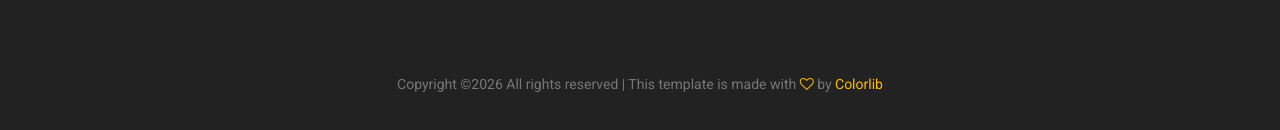
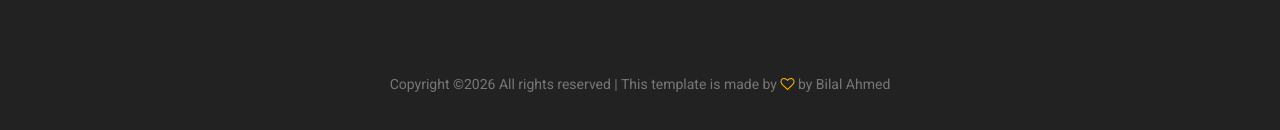
Before and after one commit to 6610510897108-65104109101100/Shoes-E-commerce-Website, a plain HTML site: page index.html in a window 1280 px wide. Shown: the part 4761-4891 px from the top of the page. Drawn offline with nearby package versions, Linux system fonts and the light colour scheme; some packages are replaced by stand-ins of ours.

Commit message:
Update index.html

```diff
--- a/index.html
+++ b/index.html
@@ -1144,8 +1144,8 @@
 			</div>
 			<div class="footer-bottom d-flex justify-content-center align-items-center flex-wrap">
 				<p class="footer-text m-0"><!-- Link back to Colorlib can't be removed. Template is licensed under CC BY 3.0. -->
-Copyright &copy;<script>document.write(new Date().getFullYear());</script> All rights reserved | This template is made with <i class="fa fa-heart-o" aria-hidden="true"></i> by <a href="https://colorlib.com" target="_blank">Colorlib</a>
-<!-- Link back to Colorlib can't be removed. Template is licensed under CC BY 3.0. -->
+Copyright &copy;<script>document.write(new Date().getFullYear());</script> All rights reserved | This template is made by <i class="fa fa-heart-o" aria-hidden="true"></i> by <a>Bilal Ahmed</a>
+
 </p>
 			</div>
 		</div>
```
